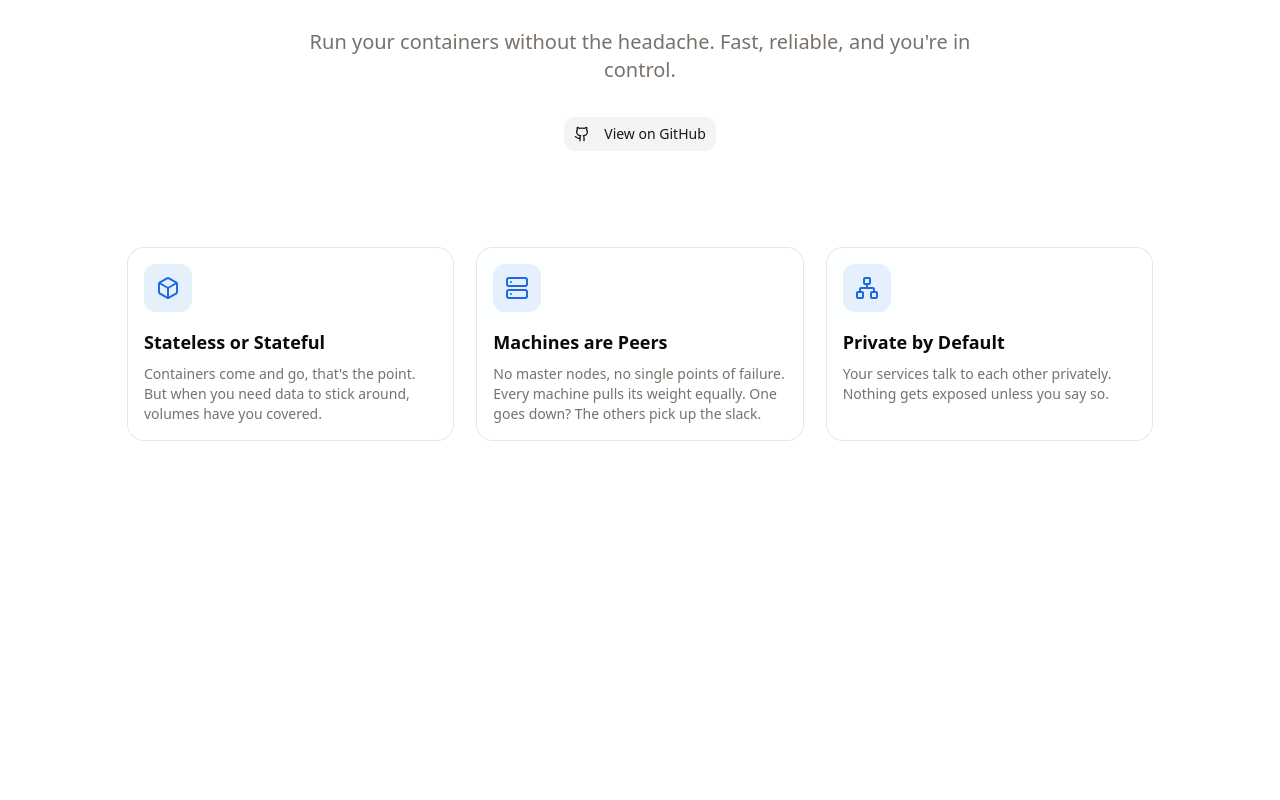
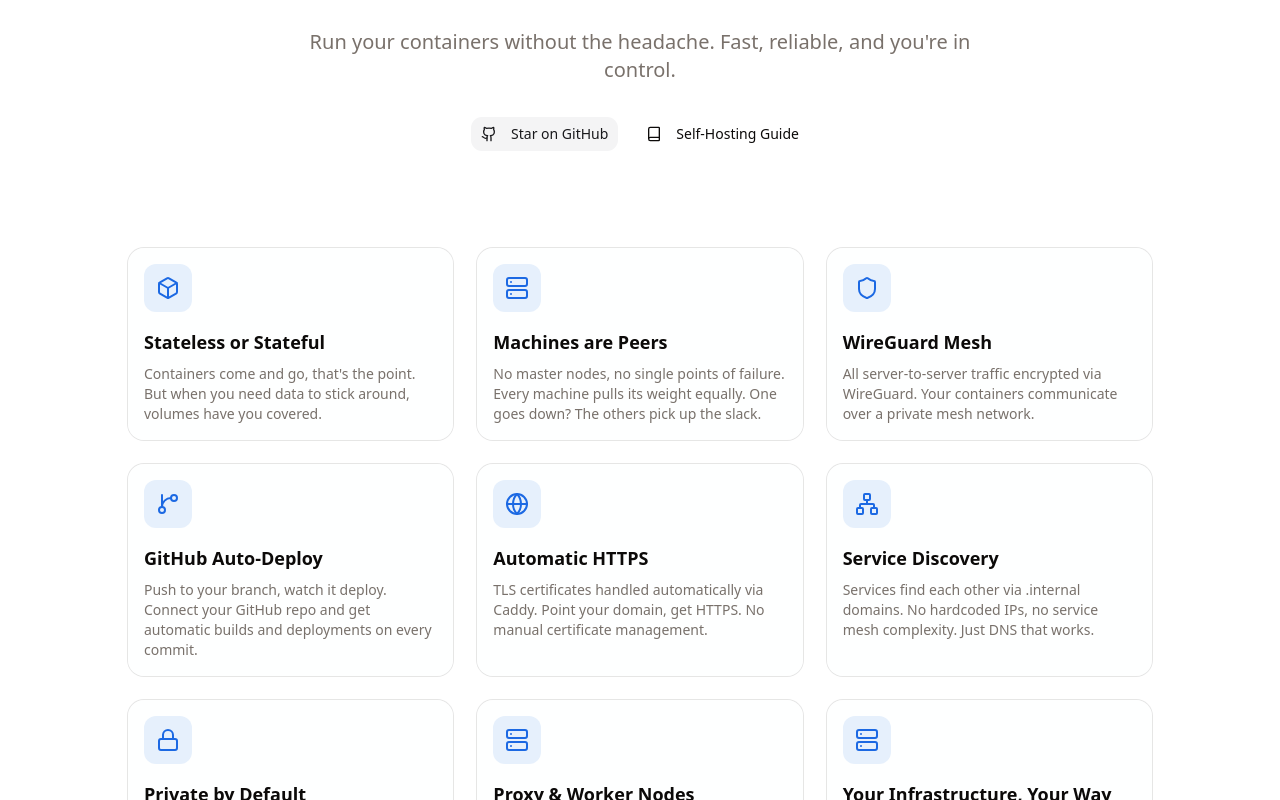
Before and after one commit to techulus/cloud, a Next.js app in the folder web/: page / in a window 1280 px wide. Shown: the part 340-1140 px from the top of the page. Before the commit the page ends 876 px from the top, so only its background shows below. Built offline with nearby package versions, Linux system fonts and the light colour scheme.

Commit message:
Update landing page

```diff
--- a/web/app/page.tsx
+++ b/web/app/page.tsx
@@ -1,4 +1,14 @@
-import { Box, Github, Network, Server } from "lucide-react";
+import {
+	Book,
+	Box,
+	Github,
+	GitBranch,
+	Globe,
+	Lock,
+	Network,
+	Server,
+	Shield,
+} from "lucide-react";
 import Link from "next/link";
 import { buttonVariants } from "@/components/ui/button";
 import { Card, CardContent } from "@/components/ui/card";
@@ -19,14 +29,24 @@ export default function Page() {
 						in control.
 					</p>
 
+					<div className="flex flex-wrap items-center justify-center gap-4">
 						<Link
 							href="https://github.com/techulus/cloud"
 							target="_blank"
 							className={buttonVariants({ variant: "secondary", size: "lg" })}
 						>
 							<Github className="mr-2 h-5 w-5" />
-						View on GitHub
+							Star on GitHub
 						</Link>
+						<Link
+							href="https://github.com/techulus/cloud/blob/main/web/SELF-HOSTING.md"
+							target="_blank"
+							className={buttonVariants({ variant: "outline", size: "lg" })}
+						>
+							<Book className="mr-2 h-5 w-5" />
+							Self-Hosting Guide
+						</Link>
+					</div>
 				</div>
 
 				<div className="mt-24 grid gap-6 md:grid-cols-3 max-w-5xl mx-auto">
@@ -62,12 +82,95 @@ export default function Page() {
 					<Card className="border-0 bg-card/50 backdrop-blur">
 						<CardContent>
 							<div className="mb-4 flex h-12 w-12 items-center justify-center rounded-lg bg-primary/10">
+								<Shield className="h-6 w-6 text-primary" />
+							</div>
+							<h3 className="text-lg font-semibold mb-2">WireGuard Mesh</h3>
+							<p className="text-muted-foreground text-sm">
+								All server-to-server traffic encrypted via WireGuard. Your
+								containers communicate over a private mesh network.
+							</p>
+						</CardContent>
+					</Card>
+
+					<Card className="border-0 bg-card/50 backdrop-blur">
+						<CardContent>
+							<div className="mb-4 flex h-12 w-12 items-center justify-center rounded-lg bg-primary/10">
+								<GitBranch className="h-6 w-6 text-primary" />
+							</div>
+							<h3 className="text-lg font-semibold mb-2">GitHub Auto-Deploy</h3>
+							<p className="text-muted-foreground text-sm">
+								Push to your branch, watch it deploy. Connect your GitHub repo
+								and get automatic builds and deployments on every commit.
+							</p>
+						</CardContent>
+					</Card>
+
+					<Card className="border-0 bg-card/50 backdrop-blur">
+						<CardContent>
+							<div className="mb-4 flex h-12 w-12 items-center justify-center rounded-lg bg-primary/10">
+								<Globe className="h-6 w-6 text-primary" />
+							</div>
+							<h3 className="text-lg font-semibold mb-2">Automatic HTTPS</h3>
+							<p className="text-muted-foreground text-sm">
+								TLS certificates handled automatically via Caddy. Point your
+								domain, get HTTPS. No manual certificate management.
+							</p>
+						</CardContent>
+					</Card>
+
+					<Card className="border-0 bg-card/50 backdrop-blur">
+						<CardContent>
+							<div className="mb-4 flex h-12 w-12 items-center justify-center rounded-lg bg-primary/10">
 								<Network className="h-6 w-6 text-primary" />
+							</div>
+							<h3 className="text-lg font-semibold mb-2">Service Discovery</h3>
+							<p className="text-muted-foreground text-sm">
+								Services find each other via .internal domains. No hardcoded
+								IPs, no service mesh complexity. Just DNS that works.
+							</p>
+						</CardContent>
+					</Card>
+
+					<Card className="border-0 bg-card/50 backdrop-blur">
+						<CardContent>
+							<div className="mb-4 flex h-12 w-12 items-center justify-center rounded-lg bg-primary/10">
+								<Lock className="h-6 w-6 text-primary" />
 							</div>
 							<h3 className="text-lg font-semibold mb-2">Private by Default</h3>
 							<p className="text-muted-foreground text-sm">
 								Your services talk to each other privately. Nothing gets exposed
-								unless you say so.
+								unless you say so. Public traffic only through proxy nodes.
+							</p>
+						</CardContent>
+					</Card>
+
+					<Card className="border-0 bg-card/50 backdrop-blur">
+						<CardContent>
+							<div className="mb-4 flex h-12 w-12 items-center justify-center rounded-lg bg-primary/10">
+								<Server className="h-6 w-6 text-primary" />
+							</div>
+							<h3 className="text-lg font-semibold mb-2">
+								Proxy & Worker Nodes
+							</h3>
+							<p className="text-muted-foreground text-sm">
+								Separate concerns with node types. Proxy nodes handle public
+								traffic and TLS. Worker nodes just run containers.
+							</p>
+						</CardContent>
+					</Card>
+
+					<Card className="border-0 bg-card/50 backdrop-blur">
+						<CardContent>
+							<div className="mb-4 flex h-12 w-12 items-center justify-center rounded-lg bg-primary/10">
+								<Server className="h-6 w-6 text-primary" />
+							</div>
+							<h3 className="text-lg font-semibold mb-2">
+								Your Infrastructure, Your Way
+							</h3>
+							<p className="text-muted-foreground text-sm">
+								If it runs in a container, it runs here—on your metal, cloud
+								VMs, or that Raspberry Pi. Scale as you grow. Your data, your
+								rules, no lock-in.
 							</p>
 						</CardContent>
 					</Card>
```
Also changed, not shown: 2 other files (tests, documents, lock files or other folders). Lines whose indentation alone changed are shown as unchanged.
